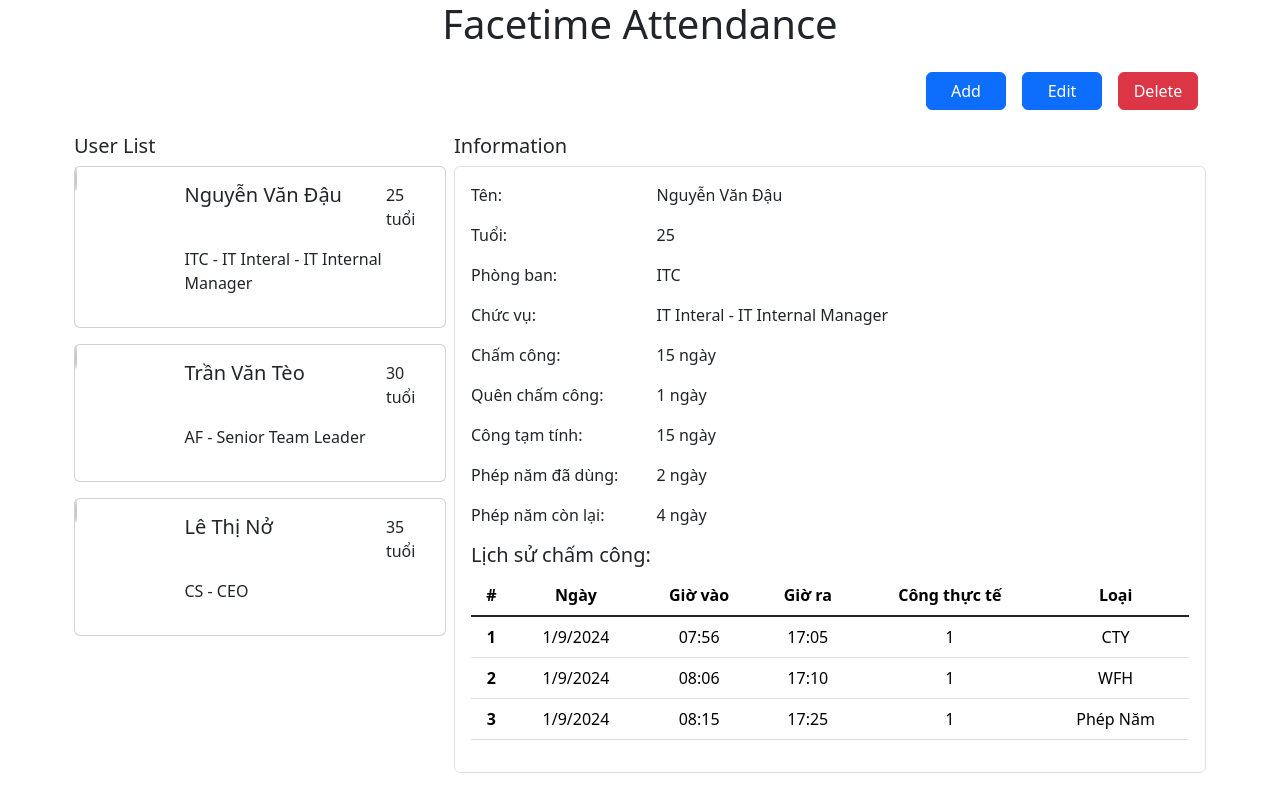
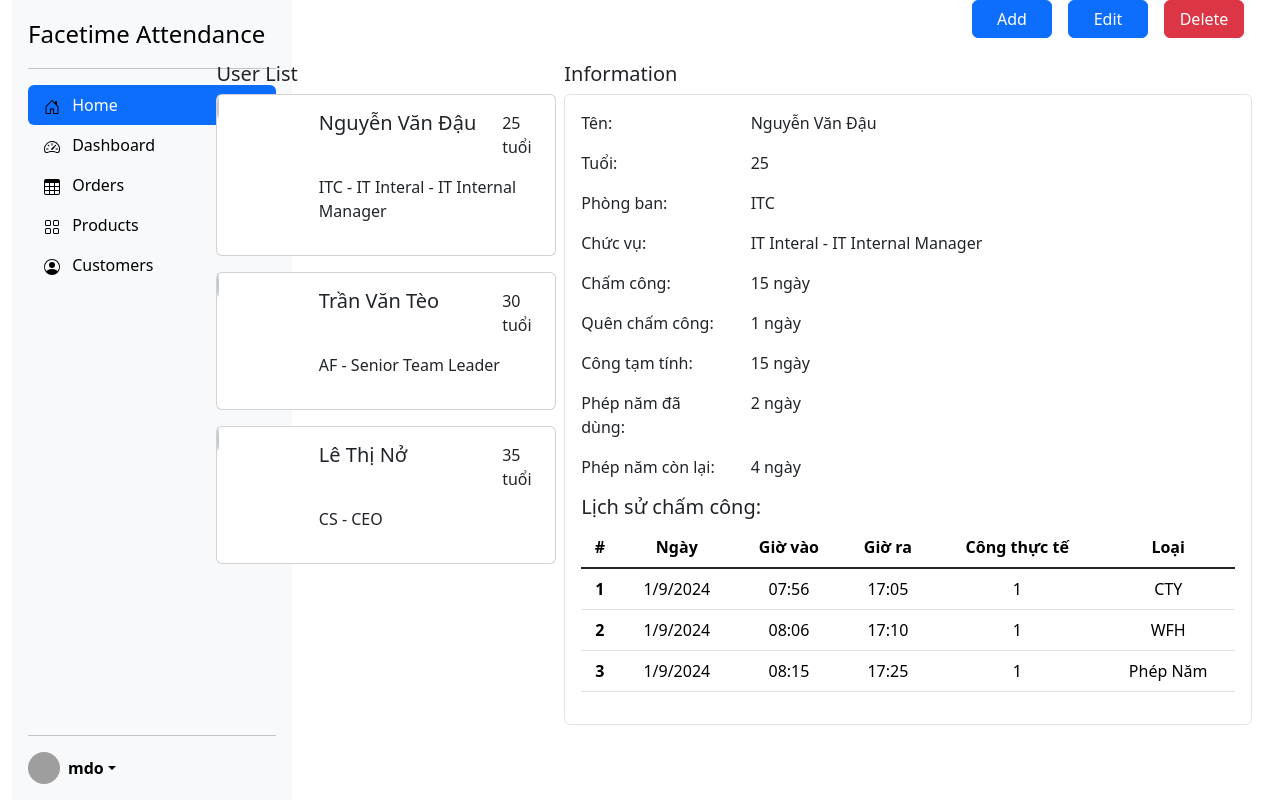
Before and after one commit to Bi-Huynh/facetime-attendance-hoangpham, a Flask app: page / in a window 1280 px wide. Run offline with Flask 3, Linux system fonts and the light colour scheme; grey boxes are pictures that could not be loaded.

Commit message:
Add Sidebar

```diff
--- a/templates/home.html
+++ b/templates/home.html
@@ -8,8 +8,97 @@
   <link href="https://cdn.jsdelivr.net/npm/bootstrap@5.3.3/dist/css/bootstrap.min.css" rel="stylesheet" integrity="sha384-QWTKZyjpPEjISv5WaRU9OFeRpok6YctnYmDr5pNlyT2bRjXh0JMhjY6hW+ALEwIH" crossorigin="anonymous">
 </head>
 <body>
-  <div class="container">
-    <h1 class="text-center mb-4">Facetime Attendance</h1>
+  <svg xmlns="http://www.w3.org/2000/svg" class="d-none">
+    <symbol id="home" viewBox="0 0 16 16">
+      <path
+        d="M8.354 1.146a.5.5 0 0 0-.708 0l-6 6A.5.5 0 0 0 1.5 7.5v7a.5.5 0 0 0 .5.5h4.5a.5.5 0 0 0 .5-.5v-4h2v4a.5.5 0 0 0 .5.5H14a.5.5 0 0 0 .5-.5v-7a.5.5 0 0 0-.146-.354L13 5.793V2.5a.5.5 0 0 0-.5-.5h-1a.5.5 0 0 0-.5.5v1.293L8.354 1.146zM2.5 14V7.707l5.5-5.5 5.5 5.5V14H10v-4a.5.5 0 0 0-.5-.5h-3a.5.5 0 0 0-.5.5v4H2.5z"
+      />
+    </symbol>
+    <symbol id="speedometer2" viewBox="0 0 16 16">
+      <path
+        d="M8 4a.5.5 0 0 1 .5.5V6a.5.5 0 0 1-1 0V4.5A.5.5 0 0 1 8 4zM3.732 5.732a.5.5 0 0 1 .707 0l.915.914a.5.5 0 1 1-.708.708l-.914-.915a.5.5 0 0 1 0-.707zM2 10a.5.5 0 0 1 .5-.5h1.586a.5.5 0 0 1 0 1H2.5A.5.5 0 0 1 2 10zm9.5 0a.5.5 0 0 1 .5-.5h1.5a.5.5 0 0 1 0 1H12a.5.5 0 0 1-.5-.5zm.754-4.246a.389.389 0 0 0-.527-.02L7.547 9.31a.91.91 0 1 0 1.302 1.258l3.434-4.297a.389.389 0 0 0-.029-.518z"
+      />
+      <path
+        fill-rule="evenodd"
+        d="M0 10a8 8 0 1 1 15.547 2.661c-.442 1.253-1.845 1.602-2.932 1.25C11.309 13.488 9.475 13 8 13c-1.474 0-3.31.488-4.615.911-1.087.352-2.49.003-2.932-1.25A7.988 7.988 0 0 1 0 10zm8-7a7 7 0 0 0-6.603 9.329c.203.575.923.876 1.68.63C4.397 12.533 6.358 12 8 12s3.604.532 4.923.96c.757.245 1.477-.056 1.68-.631A7 7 0 0 0 8 3z"
+      />
+    </symbol>
+    <symbol id="table" viewBox="0 0 16 16">
+      <path
+        d="M0 2a2 2 0 0 1 2-2h12a2 2 0 0 1 2 2v12a2 2 0 0 1-2 2H2a2 2 0 0 1-2-2V2zm15 2h-4v3h4V4zm0 4h-4v3h4V8zm0 4h-4v3h3a1 1 0 0 0 1-1v-2zm-5 3v-3H6v3h4zm-5 0v-3H1v2a1 1 0 0 0 1 1h3zm-4-4h4V8H1v3zm0-4h4V4H1v3zm5-3v3h4V4H6zm4 4H6v3h4V8z"
+      />
+    </symbol>
+    <symbol id="people-circle" viewBox="0 0 16 16">
+      <path d="M11 6a3 3 0 1 1-6 0 3 3 0 0 1 6 0z" />
+      <path
+        fill-rule="evenodd"
+        d="M0 8a8 8 0 1 1 16 0A8 8 0 0 1 0 8zm8-7a7 7 0 0 0-5.468 11.37C3.242 11.226 4.805 10 8 10s4.757 1.225 5.468 2.37A7 7 0 0 0 8 1z"
+      />
+    </symbol>
+    <symbol id="grid" viewBox="0 0 16 16">
+      <path
+        d="M1 2.5A1.5 1.5 0 0 1 2.5 1h3A1.5 1.5 0 0 1 7 2.5v3A1.5 1.5 0 0 1 5.5 7h-3A1.5 1.5 0 0 1 1 5.5v-3zM2.5 2a.5.5 0 0 0-.5.5v3a.5.5 0 0 0 .5.5h3a.5.5 0 0 0 .5-.5v-3a.5.5 0 0 0-.5-.5h-3zm6.5.5A1.5 1.5 0 0 1 10.5 1h3A1.5 1.5 0 0 1 15 2.5v3A1.5 1.5 0 0 1 13.5 7h-3A1.5 1.5 0 0 1 9 5.5v-3zm1.5-.5a.5.5 0 0 0-.5.5v3a.5.5 0 0 0 .5.5h3a.5.5 0 0 0 .5-.5v-3a.5.5 0 0 0-.5-.5h-3zM1 10.5A1.5 1.5 0 0 1 2.5 9h3A1.5 1.5 0 0 1 7 10.5v3A1.5 1.5 0 0 1 5.5 15h-3A1.5 1.5 0 0 1 1 13.5v-3zm1.5-.5a.5.5 0 0 0-.5.5v3a.5.5 0 0 0 .5.5h3a.5.5 0 0 0 .5-.5v-3a.5.5 0 0 0-.5-.5h-3zm6.5.5A1.5 1.5 0 0 1 10.5 9h3a1.5 1.5 0 0 1 1.5 1.5v3a1.5 1.5 0 0 1-1.5 1.5h-3A1.5 1.5 0 0 1 9 13.5v-3zm1.5-.5a.5.5 0 0 0-.5.5v3a.5.5 0 0 0 .5.5h3a.5.5 0 0 0 .5-.5v-3a.5.5 0 0 0-.5-.5h-3z"
+      />
+    </symbol>
+  </svg>
+
+  <div class="container-fluid">
+    <div class="d-flex align-items-stretch">
+      <div class="me-4" style="width: 15%;">
+        <div class="d-flex flex-column flex-shrink-0 p-3 bg-body-tertiary me-4" style="width: 280px; height: 100vh;">
+          <a href="/" class="d-flex align-items-center mb-3 mb-md-0 me-md-auto link-body-emphasis text-decoration-none">
+            <span class="fs-4">Facetime Attendance</span>
+          </a>
+          <hr>
+          <ul class="nav nav-pills flex-column mb-auto">
+            <li class="nav-item">
+              <a href="#" class="nav-link active" aria-current="page">
+                <svg class="bi pe-none me-2" width="16" height="16"><use xlink:href="#home"/></svg>
+                Home
+              </a>
+            </li>
+            <li>
+              <a href="#" class="nav-link link-body-emphasis">
+                <svg class="bi pe-none me-2" width="16" height="16"><use xlink:href="#speedometer2"/></svg>
+                Dashboard
+              </a>
+            </li>
+            <li>
+              <a href="#" class="nav-link link-body-emphasis">
+                <svg class="bi pe-none me-2" width="16" height="16"><use xlink:href="#table"/></svg>
+                Orders
+              </a>
+            </li>
+            <li>
+              <a href="#" class="nav-link link-body-emphasis">
+                <svg class="bi pe-none me-2" width="16" height="16"><use xlink:href="#grid"/></svg>
+                Products
+              </a>
+            </li>
+            <li>
+              <a href="#" class="nav-link link-body-emphasis">
+                <svg class="bi pe-none me-2" width="16" height="16"><use xlink:href="#people-circle"/></svg>
+                Customers
+              </a>
+            </li>
+          </ul>
+          <hr>
+          <div class="dropdown">
+            <a href="#" class="d-flex align-items-center link-body-emphasis text-decoration-none dropdown-toggle" data-bs-toggle="dropdown" aria-expanded="false">
+              <img src="https://github.com/mdo.png" alt="" width="32" height="32" class="rounded-circle me-2">
+              <strong>mdo</strong>
+            </a>
+            <ul class="dropdown-menu text-small shadow">
+              <li><a class="dropdown-item" href="#">New project...</a></li>
+              <li><a class="dropdown-item" href="#">Settings</a></li>
+              <li><a class="dropdown-item" href="#">Profile</a></li>
+              <li><hr class="dropdown-divider"></li>
+              <li><a class="dropdown-item" href="#">Sign out</a></li>
+            </ul>
+          </div>
+        </div>
+      </div>
+      <div class="me-4" style="width: 85%">
         <div class="row mb-3">
           <div class="d-grid gap-2 d-md-flex justify-content-md-end">
             <button class="btn btn-primary me-md-2" style="width: 80px" type="button">Add</button>
@@ -35,6 +124,8 @@
           </div>
         </div>
       </div>
+    </div>
+  </div>
   <script src="https://cdn.jsdelivr.net/npm/bootstrap@5.3.3/dist/js/bootstrap.bundle.min.js" integrity="sha384-YvpcrYf0tY3lHB60NNkmXc5s9fDVZLESaAA55NDzOxhy9GkcIdslK1eN7N6jIeHz" crossorigin="anonymous"></script>
   <script src="https://cdn.jsdelivr.net/npm/@popperjs/core@2.11.8/dist/umd/popper.min.js" integrity="sha384-I7E8VVD/ismYTF4hNIPjVp/Zjvgyol6VFvRkX/vR+Vc4jQkC+hVqc2pM8ODewa9r" crossorigin="anonymous"></script>
   <script src="https://cdn.jsdelivr.net/npm/bootstrap@5.3.3/dist/js/bootstrap.min.js" integrity="sha384-0pUGZvbkm6XF6gxjEnlmuGrJXVbNuzT9qBBavbLwCsOGabYfZo0T0to5eqruptLy" crossorigin="anonymous"></script>
--- a/templates/user_item.html
+++ b/templates/user_item.html
@@ -1,7 +1,7 @@
 <div class="card mb-3" style="max-width: 540px;">
   <div class="row g-1">
     <div class="col-3">
-      <span class="border border-secondary-subtle rounded-circle" style="width: 500px; height: 500px;"">
+      <span class="border border-secondary-subtle rounded-circle" style="width: 500px; height: 500px;">
         <!--Todo: Chưa chỉnh được hình user-->
       </span>
     </div>
```
Lines whose indentation alone changed are shown as unchanged.
